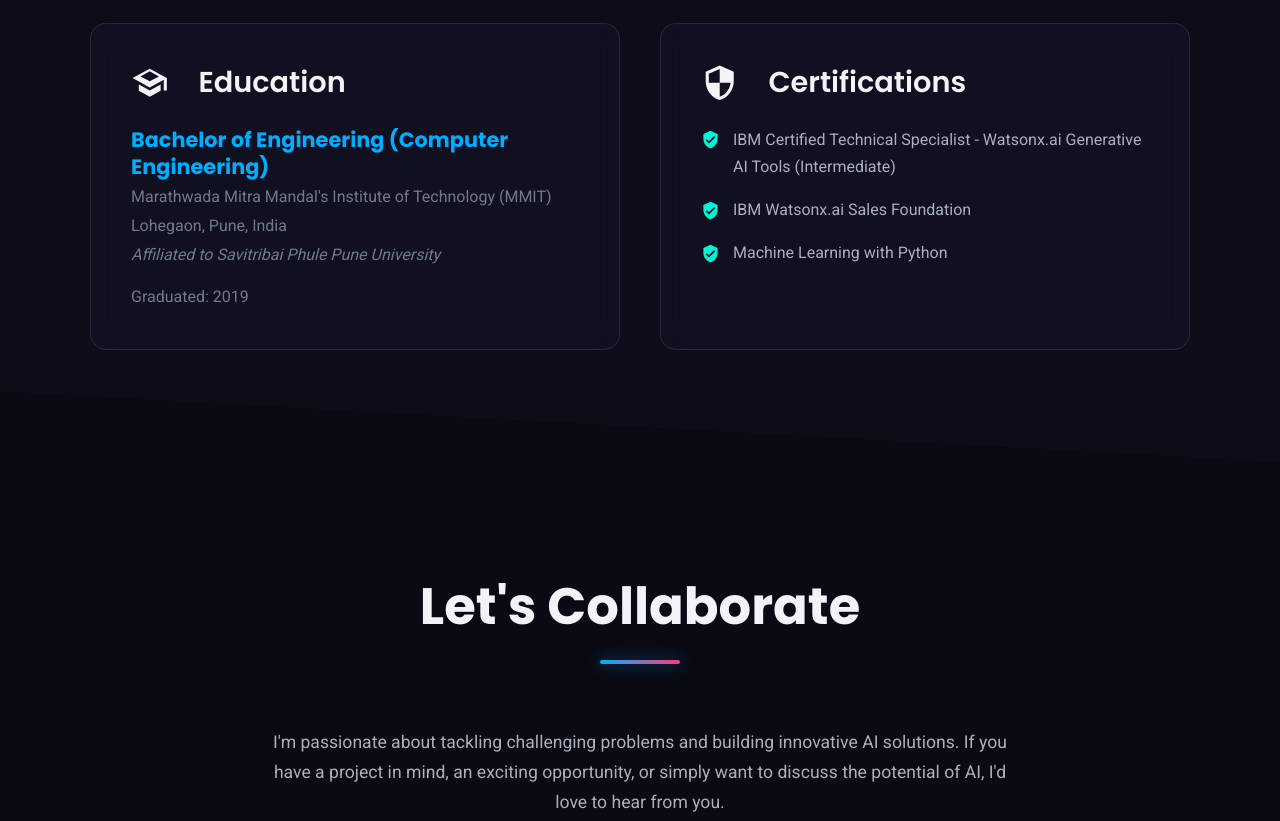
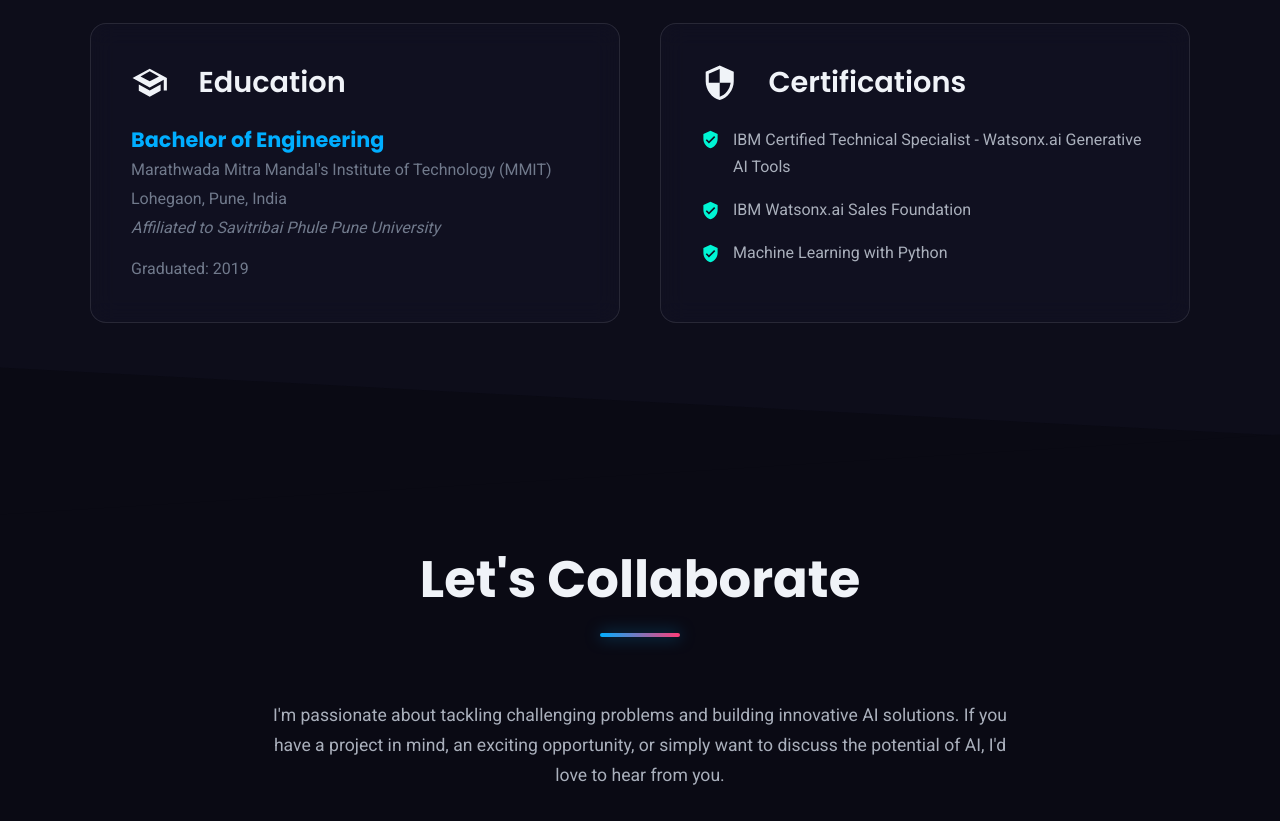
Before and after one commit to nageshmustapure/nageshmustapure.github.io, a plain HTML site: page index.html in a window 1280 px wide. Shown: the part 8680-9501 px from the top of the page. Drawn offline with Linux system fonts and the light colour scheme.

Commit message:
Update index.html

```diff
--- a/index.html
+++ b/index.html
@@ -929,7 +929,7 @@
                      <div class="education-col glass-card fade-in delay-1">
                          <h3><svg class="icon-svg icon-leading"><use xlink:href="#icon-graduation-cap"></use></svg>Education</h3>
                          <div class="edu-item">
-                            <h4>Bachelor of Engineering (Computer Engineering)</h4>
+                            <h4>Bachelor of Engineering</h4>
                             <p>Marathwada Mitra Mandal's Institute of Technology (MMIT)</p>
                             <p>Lohegaon, Pune, India</p>
                             <p><i>Affiliated to Savitribai Phule Pune University</i></p>
@@ -939,7 +939,7 @@
                       <div class="certifications-col glass-card fade-in delay-2">
                          <h3><svg class="icon-svg icon-leading"><use xlink:href="#icon-certificate"></use></svg>Certifications</h3>
                          <ul class="cert-list">
-                             <li>IBM Certified Technical Specialist - Watsonx.ai Generative AI Tools (Intermediate)</li>
+                             <li>IBM Certified Technical Specialist - Watsonx.ai Generative AI Tools</li>
                              <li>IBM Watsonx.ai Sales Foundation</li>
                              <li>Machine Learning with Python</li>
                          </ul>
```
